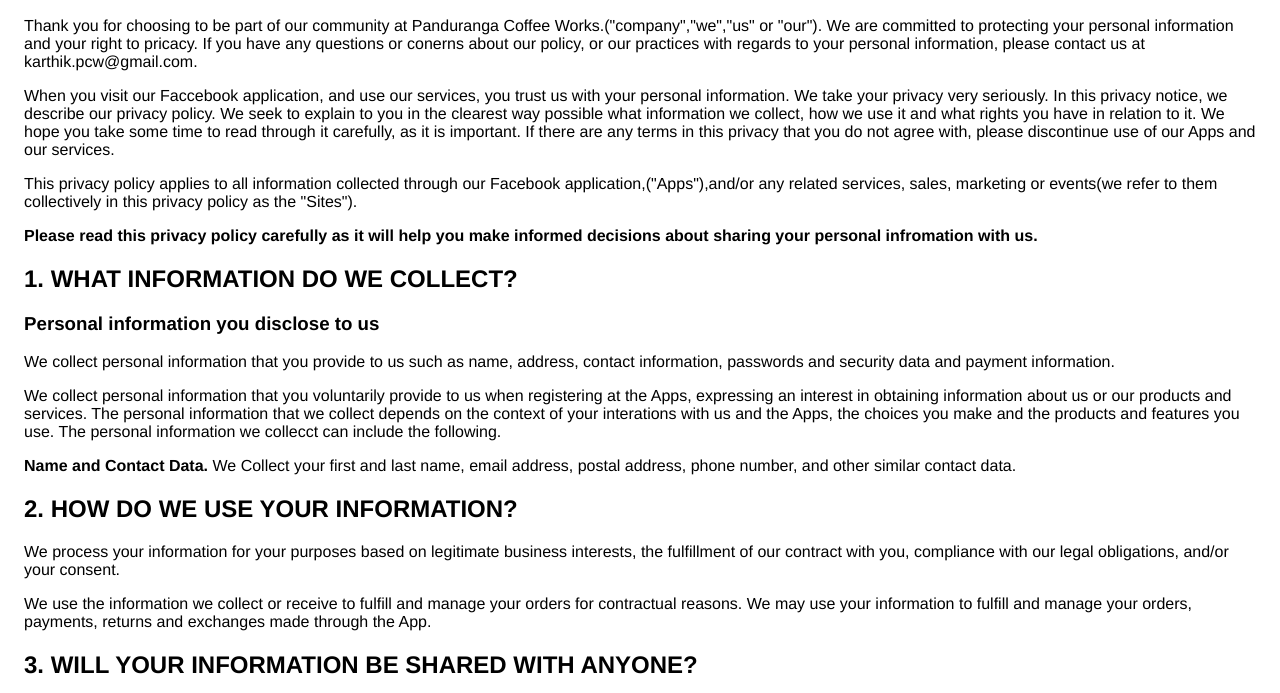
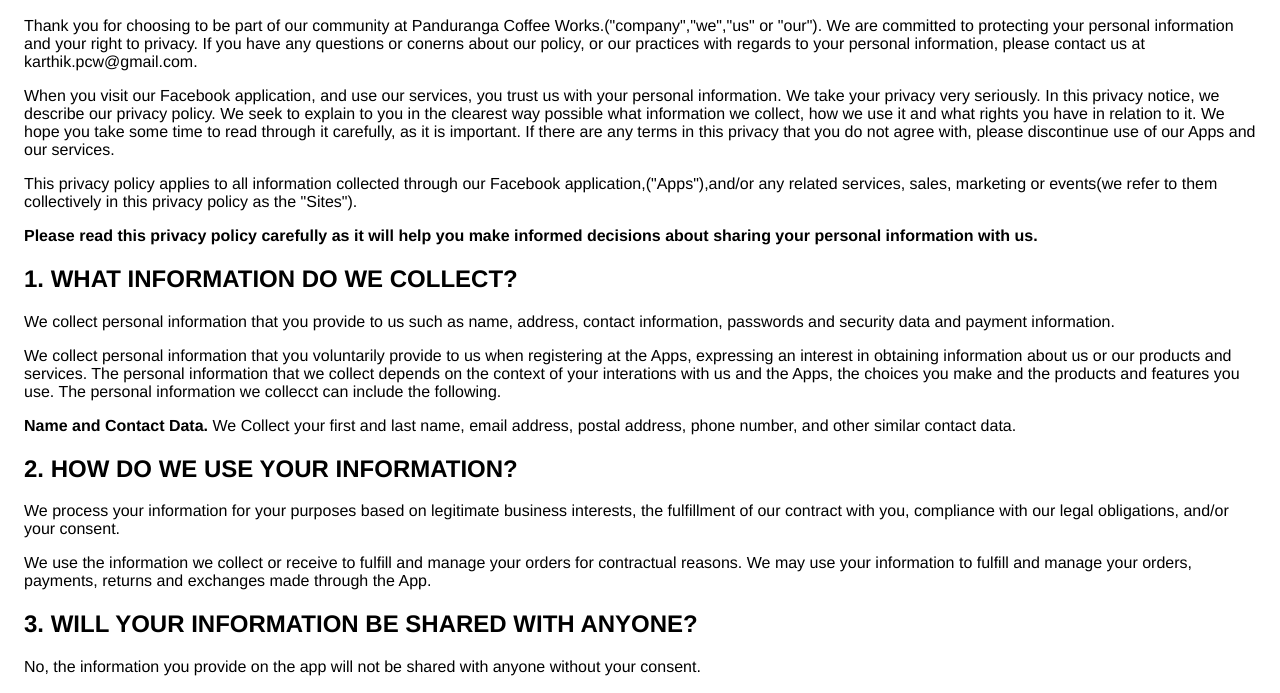
Before and after one commit to meetkarthiksv89/meetkarthiksv89.github.io, a plain HTML site: page index.html in a window 1280 px wide. Shown: the part 75-768 px from the top of the page. Drawn offline with Linux system fonts and the light colour scheme.

Commit message:
privacy policy update

```diff
--- a/index.html
+++ b/index.html
@@ -1,11 +1,11 @@
 <!DOCTYPE html><html> <head> <meta charset="utf-8"> <meta name="viewport" content="width=device-width"> <title>Privacy Policy</title> <style>body{font-family: "Helvetica Neue", Helvetica, Arial, sans-serif; padding:1em;}</style></head> <body><h2>Privacy Policy</h2>
-                  </p> <p>Thank you for choosing to be part of our community at Panduranga Coffee Works.("company","we","us" or "our"). We are committed to protecting your personal information and your right to pricacy. If you have any questions or conerns about our policy, or our practices with regards to your personal information, please contact us at karthik.pcw@gmail.com.
-                  </p> <p> When you visit our Faccebook application, and use our services, you trust us with your personal information. We take your privacy very seriously. In this privacy notice, we describe our privacy policy. We seek to explain to you in the clearest way possible what information we collect, how we use it and what rights you have in relation to it.
+                  </p> <p>Thank you for choosing to be part of our community at Panduranga Coffee Works.("company","we","us" or "our"). We are committed to protecting your personal information and your right to privacy. If you have any questions or conerns about our policy, or our practices with regards to your personal information, please contact us at karthik.pcw@gmail.com.
+                  </p> <p> When you visit our Facebook application, and use our services, you trust us with your personal information. We take your privacy very seriously. In this privacy notice, we describe our privacy policy. We seek to explain to you in the clearest way possible what information we collect, how we use it and what rights you have in relation to it.
                     We hope you take some time to read through it carefully, as it is important. If there are any terms in this privacy that you do not agree with, please discontinue use of our Apps and our services.
                   </p> <p> This privacy policy applies to all information collected through our Facebook application,("Apps"),and/or any related services, sales, marketing or events(we refer to them collectively in this privacy policy as the "Sites").
-                  </p> <p> <strong> Please read this privacy policy carefully as it will help you make informed decisions about sharing your personal infromation with us.</strong>
+                  </p> <p> <strong> Please read this privacy policy carefully as it will help you make informed decisions about sharing your personal information with us.</strong>
                   <h2>1. WHAT INFORMATION DO WE COLLECT?</h2>
-                  <h3>Personal information you disclose to us</h3>
+
                   </p><p> We collect personal information that you provide to us such as name, address, contact information, passwords and security data and payment information.
                   </p><p> We collect personal information that you voluntarily provide to us when registering at the Apps, expressing an interest in obtaining information about us or our products and services. The personal information that we collect depends on the context of your interations with us and the Apps, the choices you make and the products and features you use. The personal information we collecct can include the following.
                   <p><p><strong>Name and Contact Data.</strong> We Collect your first and last name, email address, postal address, phone number, and other similar contact data.
@@ -22,7 +22,7 @@
 
                   <h2>5. HOW DO WE KEEP YOUR INFORMATION SAFE?</h2>
                   <p></p> We aim to protect your personal information through a system of organizational and technical security measures.
-                  <p></p> We have implemented appropriate technical and organizational security measures designed to protect the security of any persnal information we process. However, please also remember that we cannot guarantee that the internet itself is not 100% secure. Although we will do our best to protect your persoanl information, transmission of personal information to and from our App is at your own risk. You should only access the services within a secure environment.
+                  <p></p> We have implemented appropriate technical and organizational security measures designed to protect the security of any personal information we process. However, please also remember that we cannot guarantee that the internet is 100% secure. Although we will do our best to protect your personal information, transmission of personal information to and from our App is at your own risk. You should only access the services within a secure environment.
 
                   <h2>6. DO WE MAKE UPDATES TO THIS POLICY?</h2>
                   <p></p> Yes, we will update this policy as necessary to stay compliant with relevant laws.
```
